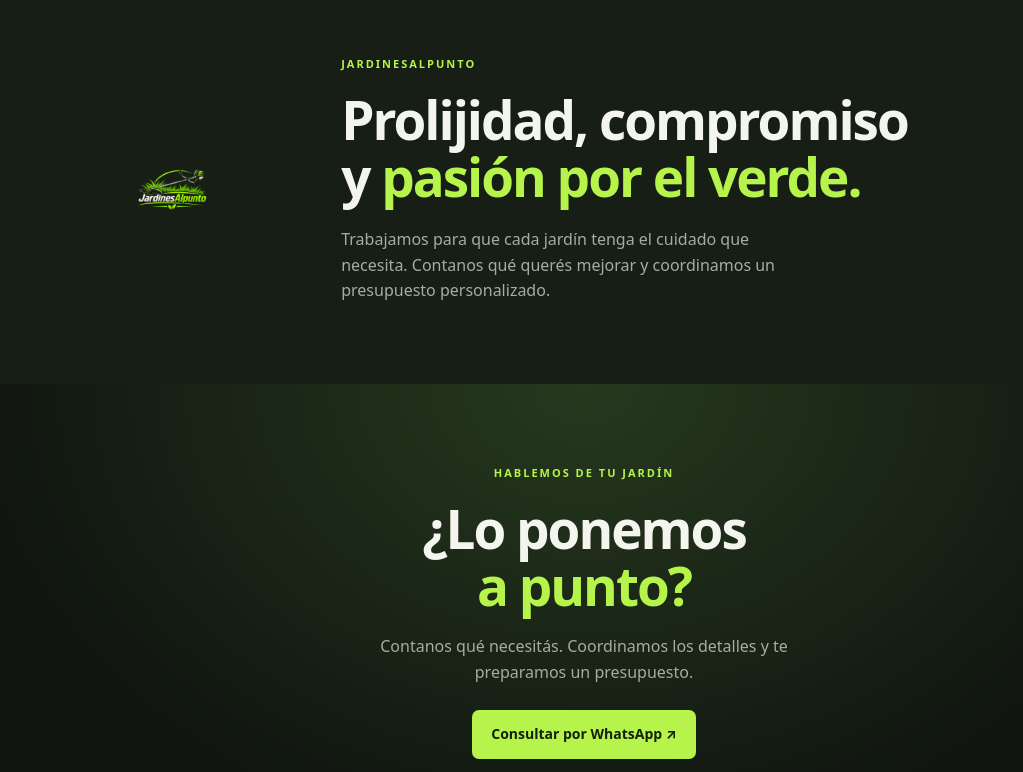
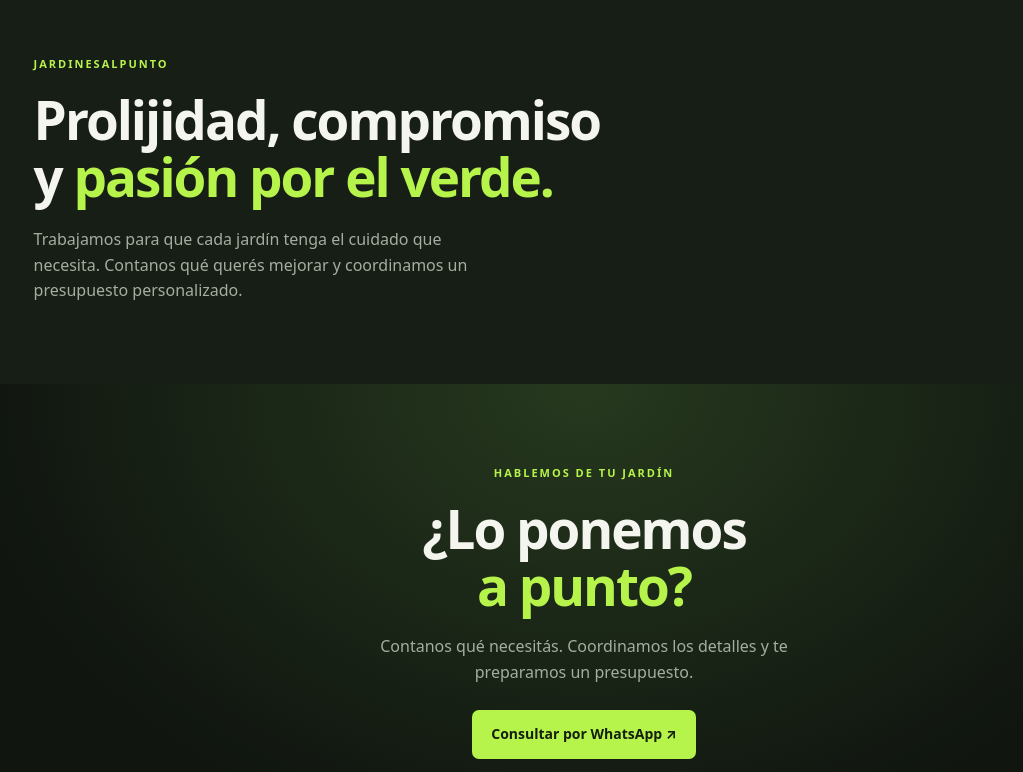
Before and after one commit to Aguss117-gif/jardinesalpunto, a website: page docs/index.html in a window 1280 px wide. Shown: the part 1966-2738 px from the top of the page, without its empty margins (56-1079 px from the left). Drawn offline with Linux system fonts and the light colour scheme.

Commit message:
Quitar logo de la seccion nosotros

```diff
--- a/docs/index.html
+++ b/docs/index.html
@@ -101,7 +101,6 @@
     </section>
 
     <section class="about section" id="nosotros">
-      <div class="about-mark"><img src="./img/logo.png" alt="JardinesAlpunto"></div>
       <div>
         <div class="eyebrow">JARDINESALPUNTO</div>
         <h2>Prolijidad, compromiso<br>y <span class="lime">pasión por el verde.</span></h2>
--- a/docs/style.css
+++ b/docs/style.css
@@ -90,9 +90,7 @@ h2 { font-size: clamp(34px, 4.2vw, 53px); line-height: 1.08; letter-spacing: -2p
 .gallery-caption { padding: 14px; font-size: 14px; font-weight: 700; }
 .empty-gallery { color: var(--muted); border: 1px dashed #465042; border-radius: 10px; padding: 35px; text-align: center; grid-column: 1/-1; }
 
-.about { background: #171e15; display: grid; grid-template-columns: .7fr 2fr; align-items: center; gap: 30px; }
-.about-mark { font-size: 100px; color: var(--lime); text-align: center; }
-.about-mark img { display: inline-block; height: 48px; width: auto; max-width: 190px; object-fit: contain; vertical-align: middle; }
+.about { background: #171e15; display: grid; grid-template-columns: 1fr; align-items: center; gap: 30px; }
 .about h2 { margin-bottom: 22px; }
 .about p { margin-bottom: 0; }
 
@@ -120,7 +118,6 @@ h2 { font-size: clamp(34px, 4.2vw, 53px); line-height: 1.08; letter-spacing: -2p
   .service-card h3 { font-size: 15px; }
   .gallery { grid-template-columns: repeat(2, minmax(0, 1fr)); gap: 10px; }
   .about { grid-template-columns: 1fr; gap: 12px; }
-  .about-mark { font-size: 65px; text-align: left; }
   .footer { padding: 24px 5%; align-items: flex-start; flex-direction: column; }
 }
 @media (max-width: 390px) {
```
